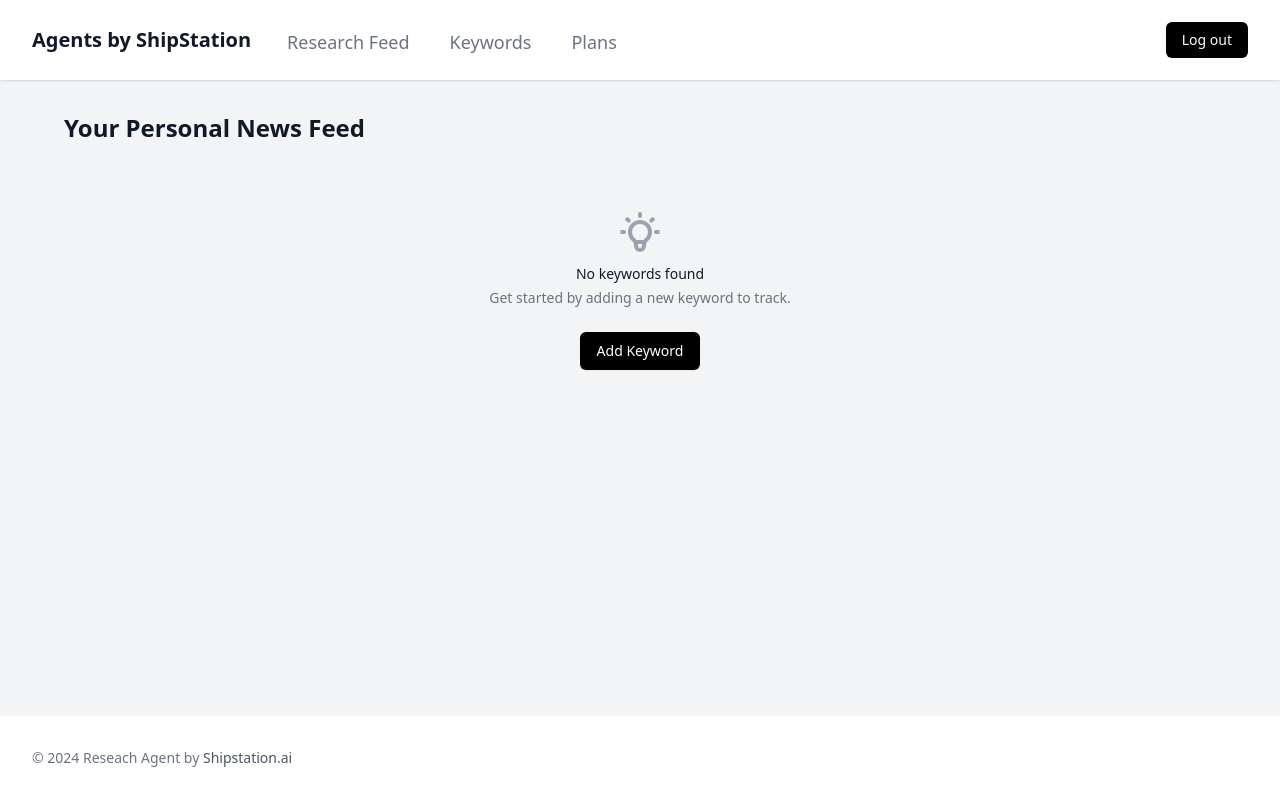
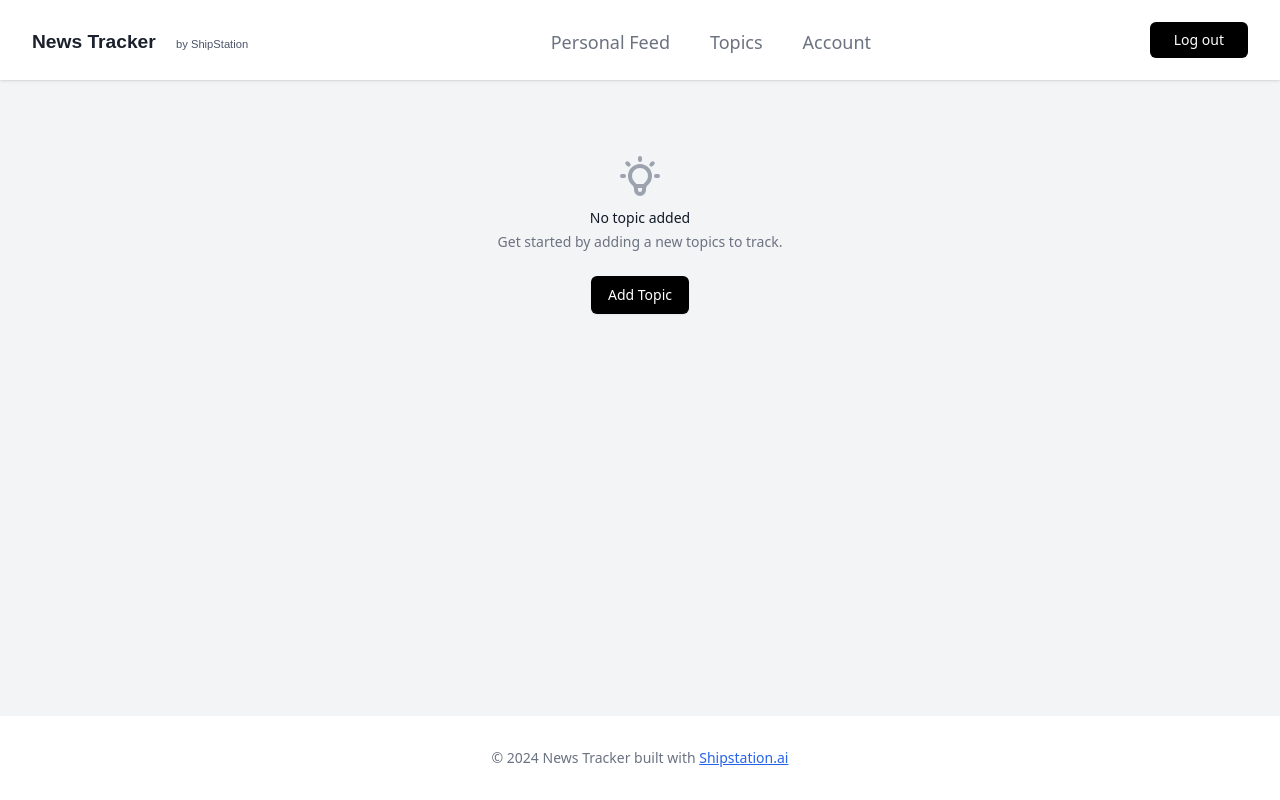
Before and after one commit to daytimedrinkingclub/newstracker, a Flask app: template app/templates/main/feed.html in a window 1280 px wide. Run offline with Flask 3, Linux system fonts and the light colour scheme; the template is opened without the code that fills it, so the values that code supplies are empty; the visitor is signed in with stand-in values (Sample User, id 1); parts of the project's set-up code (start-up, migrations or seed data) failed here and were passed over; some libraries are stand-ins or nearby versions.

Commit message:
added new ui changes and basic stability

```diff
--- a/app/routes/main.py
+++ b/app/routes/main.py
@@ -115,7 +115,6 @@ def keyword_feed(keyword_id):
 @bp.route('/refreshanalysis/<uuid:keyword_id>', methods=['GET'])
 @login_required
 def refresh_analysis(keyword_id):
-
     user = get_user(session['jwt'])
     keyword = DataService.get_keyword_by_id(str(keyword_id))
 
@@ -127,14 +126,14 @@ def refresh_analysis(keyword_id):
         new_keyword_analysis_id = DataService.create_keyword_analysis(user['id'], str(keyword_id))
 
         # Start the analysis in a separate thread
-        thread = Thread(target=analyze_keyword, args=(current_app._get_current_object(), keyword['keyword'], new_keyword_analysis_id))
+        app = current_app._get_current_object()  # Get the actual app object
+        thread = Thread(target=analyze_keyword, args=(app, keyword['keyword'], new_keyword_analysis_id))
         thread.start()
 
         return jsonify(success=True, message="Analysis refresh initiated", keyword=keyword['keyword'], analysis_id=new_keyword_analysis_id), 202
     except Exception as e:
         print(f"Error in refresh_analysis: {str(e)}")
         return jsonify(success=False, error=f"An error occurred: {str(e)}"), 500
-
 
 def analyze_keyword(app, keyword, analysis_id):
     with app.app_context():
--- a/app/services/context.py
+++ b/app/services/context.py
@@ -4,12 +4,10 @@ from ..supabase_config import get_supabase_client
 class ContextService:
     @staticmethod
     def build_context(chat_id):
-        print(f"Building context for chat ID: {chat_id}")
 
         supabase = get_supabase_client()
         messages = supabase.table('messages').select('*').eq('chat_id', chat_id).order('created_at').execute()
 
-        print(f"Total messages loaded: {len(messages.data)}")
 
         context = []
         for message in messages.data:
@@ -63,7 +61,4 @@ class ContextService:
                         ]
                     })
 
-        print(f"Total messages built in context: {len(context)}")
-        print(f"Context------------------------\n\n {context} \n\n------------------------------")
-
         return context
--- a/app/templates/base.html
+++ b/app/templates/base.html
@@ -17,15 +17,19 @@
         }
     </script>
 </head>
-<body class="h-full text-base">
-    <div class="min-h-full flex flex-col">
-        {% include 'components/header.html' %}
-        <main class="flex-grow">
+<body class="h-full text-base flex flex-col">
+    <div class="flex flex-col h-full">
+        <header class="sticky top-0 z-50">
+            {% include 'components/header.html' %}
+        </header>
+        <main class="flex-grow overflow-y-auto">
             <div class="container mx-auto max-w-7xl py-8 px-4 sm:px-6 lg:px-8">
                 {% block content %}{% endblock %}
             </div>
         </main>
-        {% include 'components/footer.html' %}
+        <footer class="sticky bottom-0 z-50">
+            {% include 'components/footer.html' %}
+        </footer>
     </div>
     <script>
         document.addEventListener('DOMContentLoaded', function() {
--- a/app/templates/components/footer.html
+++ b/app/templates/components/footer.html
@@ -1,8 +1,8 @@
 <footer class="bg-white">
     <div class="mx-auto max-w-7xl px-4 sm:px-6 lg:px-8">
-        <div class="py-8 md:flex md:items-center md:justify-between">
-            <div class="text-center md:text-left">
-                <p class="text-sm text-gray-500">&copy; 2024 Reseach Agent by <a href="https://shipstation.ai" class="text-gray-600 hover:text-gray-900">Shipstation.ai</a></p>
+        <div class="py-8 flex items-center justify-center">
+            <div class="text-center">
+                <p class="text-sm text-gray-500">&copy; 2024 News Tracker built with <a href="https://shipstation.ai" class="text-blue-600 hover:text-blue-800 underline">Shipstation.ai</a></p>
             </div>
         </div>
     </div>
--- a/app/templates/components/header.html
+++ b/app/templates/components/header.html
@@ -1,23 +1,32 @@
 <header class="bg-white shadow">
     <nav class="mx-auto max-w-7xl px-4 sm:px-6 lg:px-8">
         <div class="flex h-20 justify-between items-center">
-            <div class="flex items-center">
-                <a href="{{ url_for('main.feed') }}" class="flex-shrink-0">
-                    <span class="text-xl font-bold text-gray-900">Agents by ShipStation</span>
+            <div class="flex-shrink-0">
+                <a href="{{ url_for('main.feed') }}" class="flex items-center">
+                    <svg class="h-8 w-auto" viewBox="0 0 300 40" fill="none" xmlns="http://www.w3.org/2000/svg">
+                        <text x="0" y="30" font-family="Arial, sans-serif" font-size="24" font-weight="bold" fill="#1a202c">
+                            News Tracker
+                        </text>
+                        <text x="180" y="30" font-family="Arial, sans-serif" font-size="14" fill="#4a5568">
+                            by ShipStation
+                        </text>
+                    </svg>
                 </a>
+            </div>
+            <div class="hidden sm:flex sm:items-center sm:justify-center flex-grow">
                 {% if session.get('jwt') %}
-                <div class="hidden sm:ml-8 sm:flex sm:space-x-8">
-                    <a href="{{ url_for('main.feed') }}" class="{% if request.endpoint == 'main.feed' %}border-b-2 border-black text-gray-900{% else %}border-transparent text-gray-500 hover:border-gray-300 hover:text-gray-700{% endif %} inline-flex items-center px-1 pt-1 text-base font-medium">Research Feed</a>
-                    <a href="{{ url_for('main.keyword') }}" class="{% if request.endpoint == 'main.keyword' %}border-b-2 border-black text-gray-900{% else %}border-transparent text-gray-500 hover:border-gray-300 hover:text-gray-700{% endif %} inline-flex items-center px-1 pt-1 text-base font-medium">Keywords</a>
-                    <a href="{{ url_for('main.plans') }}" class="{% if request.endpoint == 'main.plans' %}border-b-2 border-black text-gray-900{% else %}border-transparent text-gray-500 hover:border-gray-300 hover:text-gray-700{% endif %} inline-flex items-center px-1 pt-1 text-base font-medium">Plans</a>
+                <div class="flex space-x-8">
+                    <a href="{{ url_for('main.feed') }}" class="{% if request.endpoint == 'main.feed' %}border-b-2 border-black text-gray-900{% else %}border-transparent text-gray-500 hover:border-gray-300 hover:text-gray-700{% endif %} inline-flex items-center px-1 pt-1 text-base font-medium">Personal Feed</a>
+                    <a href="{{ url_for('main.keyword') }}" class="{% if request.endpoint == 'main.keyword' %}border-b-2 border-black text-gray-900{% else %}border-transparent text-gray-500 hover:border-gray-300 hover:text-gray-700{% endif %} inline-flex items-center px-1 pt-1 text-base font-medium">Topics</a>
+                    <a href="{{ url_for('main.plans') }}" class="{% if request.endpoint == 'main.plans' %}border-b-2 border-black text-gray-900{% else %}border-transparent text-gray-500 hover:border-gray-300 hover:text-gray-700{% endif %} inline-flex items-center px-1 pt-1 text-base font-medium">Account</a>
                 </div>
                 {% endif %}
             </div>
-            <div class="hidden sm:ml-6 sm:flex sm:items-center">
+            <div class="hidden sm:flex sm:items-center">
                 {% if session.get('jwt') %}
-                    <a href="{{ url_for('auth.logout') }}" class="bg-black text-white px-4 py-2 rounded-md text-sm font-medium hover:bg-gray-800 transition duration-150 ease-in-out">Log out</a>
+                    <a href="{{ url_for('auth.logout') }}" class="bg-black text-white px-6 py-2 rounded-md text-sm font-medium hover:bg-gray-800 transition duration-150 ease-in-out whitespace-nowrap">Log out</a>
                 {% else %}
-                    <a href="{{ url_for('auth.login') }}" class="bg-black text-white px-4 py-2 rounded-md text-sm font-medium hover:bg-gray-800 transition duration-150 ease-in-out">Log in</a>
+                    <a href="{{ url_for('auth.login') }}" class="bg-black text-white px-6 py-2 rounded-md text-sm font-medium hover:bg-gray-800 transition duration-150 ease-in-out whitespace-nowrap">Log in</a>
                 {% endif %}
             </div>
             <!-- Mobile menu button -->
@@ -41,12 +50,12 @@
     <div class="sm:hidden hidden" id="mobile-menu">
         <div class="pt-2 pb-3 space-y-1">
             {% if session.get('jwt') %}
-                <a href="{{ url_for('main.feed') }}" class="{% if request.endpoint == 'main.feed' %}bg-gray-50 text-gray-900{% else %}text-gray-700{% endif %} block px-3 py-2 rounded-md text-base font-medium">Research Feed</a>
-                <a href="{{ url_for('main.keyword') }}" class="{% if request.endpoint == 'main.keyword' %}bg-gray-50 text-gray-900{% else %}text-gray-700{% endif %} block px-3 py-2 rounded-md text-base font-medium">Keywords</a>
-                <a href="{{ url_for('main.plans') }}" class="{% if request.endpoint == 'main.plans' %}bg-gray-50 text-gray-900{% else %}text-gray-700{% endif %} block px-3 py-2 rounded-md text-base font-medium">Plans</a>
-                <a href="{{ url_for('auth.logout') }}" class="block w-full text-left px-3 py-2 rounded-md text-base font-medium bg-black text-white">Log out</a>
+                <a href="{{ url_for('main.feed') }}" class="{% if request.endpoint == 'main.feed' %}bg-gray-50 text-gray-900{% else %}text-gray-700{% endif %} block px-3 py-2 rounded-md text-base font-medium">Personal Feed</a>
+                <a href="{{ url_for('main.keyword') }}" class="{% if request.endpoint == 'main.keyword' %}bg-gray-50 text-gray-900{% else %}text-gray-700{% endif %} block px-3 py-2 rounded-md text-base font-medium">Topics</a>
+                <a href="{{ url_for('main.plans') }}" class="{% if request.endpoint == 'main.plans' %}bg-gray-50 text-gray-900{% else %}text-gray-700{% endif %} block px-3 py-2 rounded-md text-base font-medium">Account</a>
+                <a href="{{ url_for('auth.logout') }}" class="block w-full text-center px-3 py-2 rounded-md text-base font-medium bg-black text-white whitespace-nowrap">Log out</a>
             {% else %}
-                <a href="{{ url_for('auth.login') }}" class="block w-full text-left px-3 py-2 rounded-md text-base font-medium bg-black text-white">Log in</a>
+                <a href="{{ url_for('auth.login') }}" class="block w-full text-center px-3 py-2 rounded-md text-base font-medium bg-black text-white whitespace-nowrap">Log in</a>
             {% endif %}
         </div>
     </div>
--- a/app/templates/main/feed.html
+++ b/app/templates/main/feed.html
@@ -4,47 +4,45 @@
 
 {% block content %}
 <div class="px-4 sm:px-6 lg:px-8">
-    <div class="sm:flex sm:items-center mb-6">
-        <h1 class="text-2xl font-semibold text-gray-900">Your Personal News Feed</h1>
-    </div>
 
     {% if not feed_data %}
     <div class="text-center py-10">
         <svg class="mx-auto h-12 w-12 text-gray-400" fill="none" viewBox="0 0 24 24" stroke="currentColor" aria-hidden="true">
             <path stroke-linecap="round" stroke-linejoin="round" stroke-width="2" d="M9.663 17h4.673M12 3v1m6.364 1.636l-.707.707M21 12h-1M4 12H3m3.343-5.657l-.707-.707m2.828 9.9a5 5 0 117.072 0l-.548.547A3.374 3.374 0 0014 18.469V19a2 2 0 11-4 0v-.531c0-.895-.356-1.754-.988-2.386l-.548-.547z" />
         </svg>
-        <h3 class="mt-2 text-sm font-medium text-gray-900">No keywords found</h3>
-        <p class="mt-1 text-sm text-gray-500">Get started by adding a new keyword to track.</p>
+        <h3 class="mt-2 text-sm font-medium text-gray-900">No topic added</h3>
+        <p class="mt-1 text-sm text-gray-500">Get started by adding a new topics to track.</p>
         <div class="mt-6">
             <a href="{{ url_for('main.keyword') }}" class="inline-flex items-center px-4 py-2 border border-transparent shadow-sm text-sm font-medium rounded-md text-white bg-black hover:bg-gray-800 focus:outline-none focus:ring-2 focus:ring-offset-2 focus:ring-black">
-                Add Keyword
+                Add Topic
             </a>
         </div>
     </div>
     {% else %}
     <div class="grid grid-cols-1 gap-6 sm:grid-cols-2 lg:grid-cols-3">
         {% for keyword in feed_data %}
-        <div class="bg-white shadow overflow-hidden sm:rounded-lg">
-            <div class="px-4 py-5 sm:px-6 flex justify-between items-center border-b border-gray-200">
-                <div>
-                    <h3 class="text-lg leading-6 font-medium text-gray-900">{{ keyword.keyword }}</h3>
-                    <p class="mt-1 max-w-2xl text-sm text-gray-500">Added: {{ keyword.created_at|to_datetime('%B %d, %Y') }}</p>
-                </div>
-                <button onclick="refreshAnalysis('{{ keyword.id }}')" class="refresh-button text-gray-400 hover:text-gray-500 focus:outline-none" data-keyword-id="{{ keyword.id }}">
-                    <svg xmlns="http://www.w3.org/2000/svg" class="h-6 w-6" fill="none" viewBox="0 0 24 24" stroke="currentColor">
-                        <path stroke-linecap="round" stroke-linejoin="round" stroke-width="2" d="M4 4v5h.582m15.356 2A8.001 8.001 0 004.582 9m0 0H9m11 11v-5h-.581m0 0a8.003 8.003 0 01-15.357-2m15.357 2H15" />
-                    </svg>
-                </button>
+        <div class="bg-white shadow-lg rounded-lg overflow-hidden">
+            <div class="px-4 py-5 sm:px-6">
+                <h3 class="text-lg leading-6 font-medium text-gray-900">{{ keyword.keyword }}</h3>
+                <p class="mt-1 max-w-2xl text-sm text-gray-500">Added: {{ keyword.created_at|to_datetime('%B %d, %Y') }}</p>
             </div>
-            <div class="px-4 py-5 sm:p-6">
-                <p class="text-sm text-gray-700 mb-4">
+            <div class="px-4 py-4 sm:px-6 bg-gray-50">
+                <p class="text-sm text-gray-700">
                     {% if keyword.last_analysis %}
                         Last analyzed: {{ keyword.last_analysis.strftime('%B %d, %Y at %I:%M %p') }}
                     {% else %}
                         No analysis yet. Click refresh to get the latest news.
                     {% endif %}
                 </p>
-                <a href="{{ url_for('main.get_news_summary', keyword_id=keyword.id) }}" class="inline-flex justify-center py-2 px-4 border border-transparent shadow-sm text-sm font-medium rounded-md text-white bg-black hover:bg-gray-800 focus:outline-none focus:ring-2 focus:ring-offset-2 focus:ring-black">
+            </div>
+            <div class="px-4 py-4 sm:px-6 flex justify-between items-center">
+                <button onclick="refreshAnalysis('{{ keyword.id }}')" class="refresh-button inline-flex items-center px-3 py-2 border border-transparent text-sm leading-4 font-medium rounded-md text-white bg-black hover:bg-gray-800 focus:outline-none focus:ring-2 focus:ring-offset-2 focus:ring-black" data-keyword-id="{{ keyword.id }}">
+                    Refresh Now
+                    <svg xmlns="http://www.w3.org/2000/svg" class="ml-2 h-4 w-4" fill="none" viewBox="0 0 24 24" stroke="currentColor">
+                        <path stroke-linecap="round" stroke-linejoin="round" stroke-width="2" d="M4 4v5h.582m15.356 2A8.001 8.001 0 004.582 9m0 0H9m11 11v-5h-.581m0 0a8.003 8.003 0 01-15.357-2m15.357 2H15" />
+                    </svg>
+                </button>
+                <a href="{{ url_for('main.get_news_summary', keyword_id=keyword.id) }}" class="inline-flex items-center px-3 py-2 border border-transparent text-sm leading-4 font-medium rounded-md text-black bg-white hover:bg-gray-100 focus:outline-none focus:ring-2 focus:ring-offset-2 focus:ring-black">
                     View Details
                 </a>
             </div>
@@ -58,7 +56,6 @@
 function refreshAnalysis(keywordId) {
     const button = document.querySelector(`.refresh-button[data-keyword-id="${keywordId}"]`);
     button.disabled = true;
-    button.classList.add('animate-spin');
 
     fetch(`/refreshanalysis/${keywordId}`, {
         method: 'GET',
@@ -77,7 +74,6 @@ function refreshAnalysis(keywordId) {
     })
     .finally(() => {
         button.disabled = false;
-        button.classList.remove('animate-spin');
     });
 }
 
@@ -91,14 +87,4 @@ function showNotification(message, type) {
     }, 3000);
 }
 </script>
-
-<style>
-@keyframes spin {
-    0% { transform: rotate(0deg); }
-    100% { transform: rotate(360deg); }
-}
-.animate-spin {
-    animation: spin 1s linear infinite;
-}
-</style>
 {% endblock %}
```
Also changed, not shown: app/services/tool.py (+1 -18 lines), app/templates/onboarding/keyword.html (+4 -29 lines).
